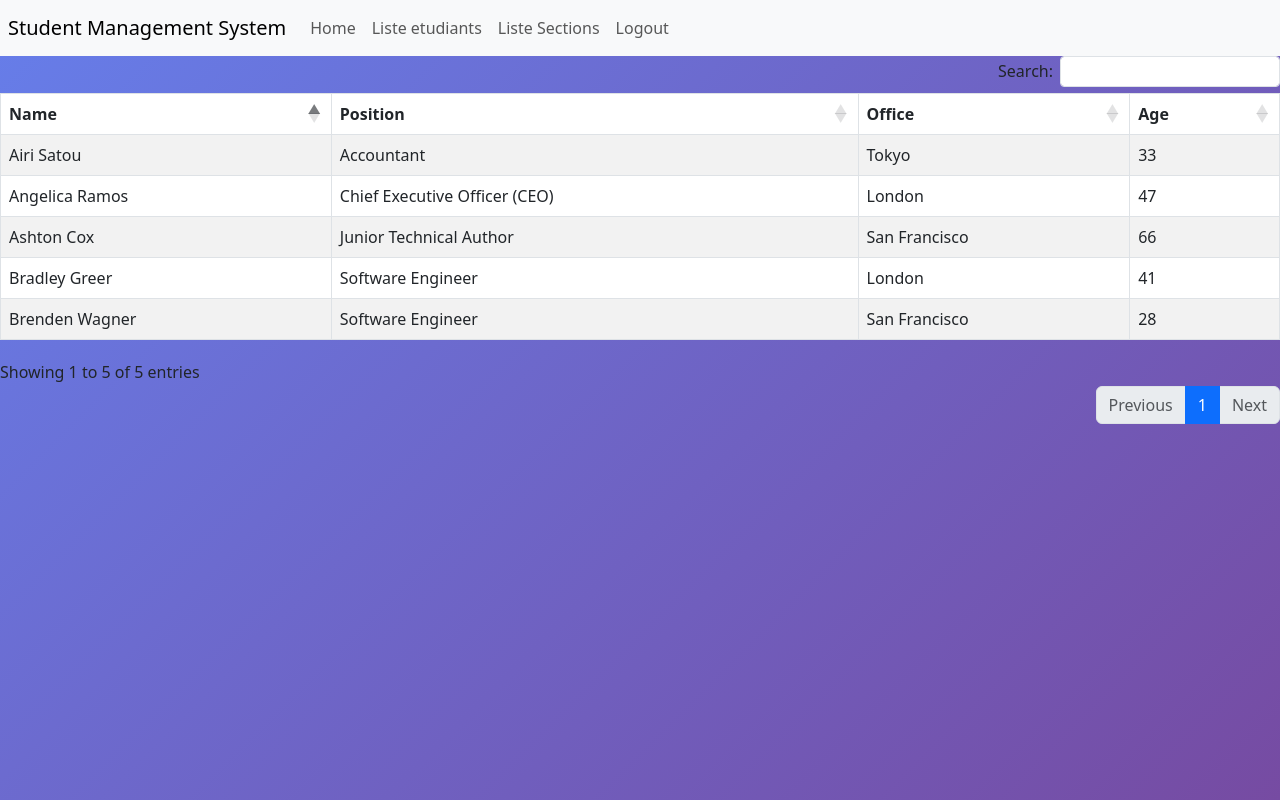
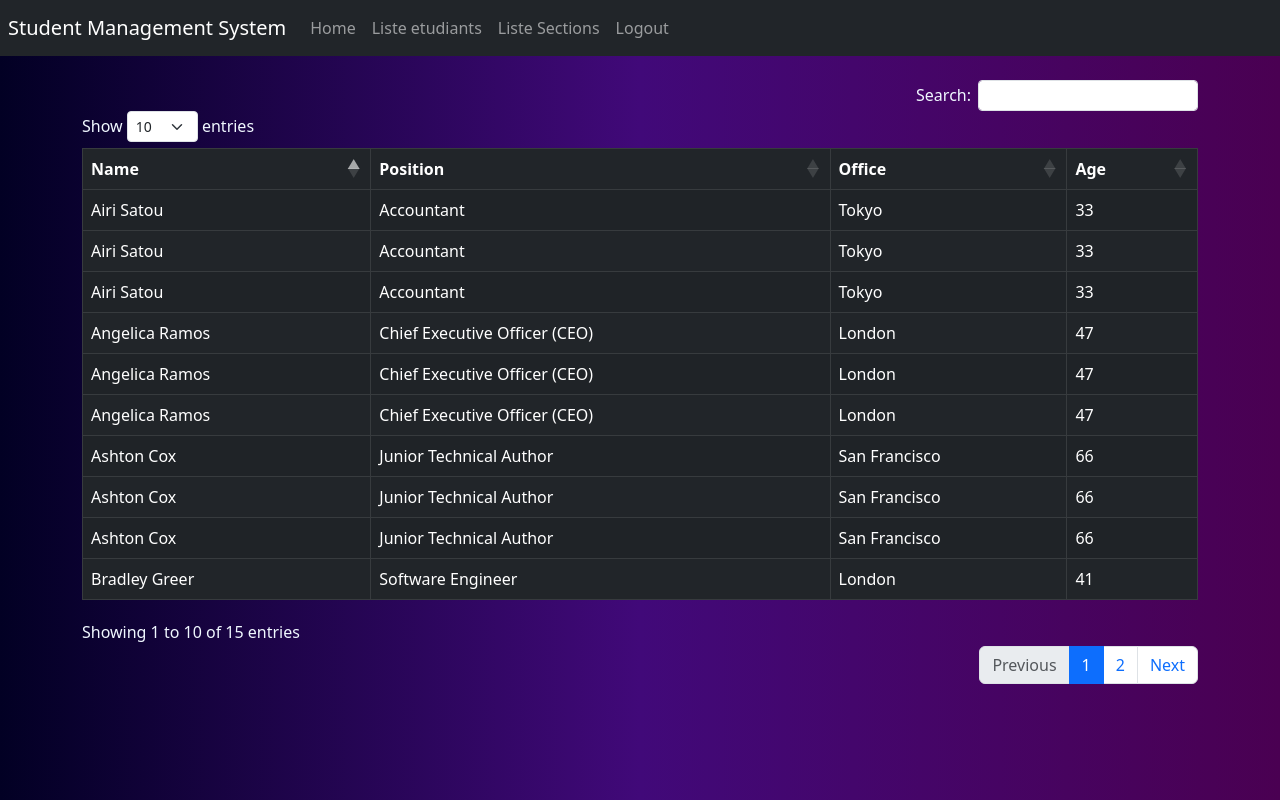
Before and after one commit to MohamedLouayChatti/tp-php-gl2, a PHP site: page /Etudiants.php in a window 1280 px wide. Run offline with PHP 8.4, Linux system fonts and the light colour scheme; some libraries are stand-ins or nearby versions.

Commit message:
Styling of 'Liste des etudiant' page

```diff
--- a/PDO/Etudiants.php
+++ b/PDO/Etudiants.php
@@ -10,7 +10,10 @@
     <title>Document</title>
 </head>
 <body>
-    <table id="example" class="table table-striped table-bordered" style="width:100%">
+    <div class="container my-4">
+        <div class="row">
+            <div class="col">
+                <table id="example" class="table table-striped table-bordered table-dark">
                     <thead>
                         <tr>
                             <th>Name</th>
@@ -50,11 +53,71 @@
                             <td>San Francisco</td>
                             <td>28</td>
                         </tr>
+                        <tr>
+                            <td>Airi Satou</td>
+                            <td>Accountant</td>
+                            <td>Tokyo</td>
+                            <td>33</td>
+                        </tr>
+                        <tr>
+                            <td>Angelica Ramos</td>
+                            <td>Chief Executive Officer (CEO)</td>
+                            <td>London</td>
+                            <td>47</td>
+                        </tr>
+                        <tr>
+                            <td>Ashton Cox</td>
+                            <td>Junior Technical Author</td>
+                            <td>San Francisco</td>
+                            <td>66</td>
+                        </tr>
+                        <tr>
+                            <td>Bradley Greer</td>
+                            <td>Software Engineer</td>
+                            <td>London</td>
+                            <td>41</td>
+                        </tr>
+                        <tr>
+                            <td>Brenden Wagner</td>
+                            <td>Software Engineer</td>
+                            <td>San Francisco</td>
+                            <td>28</td>
+                        </tr>
+                        <tr>
+                            <td>Airi Satou</td>
+                            <td>Accountant</td>
+                            <td>Tokyo</td>
+                            <td>33</td>
+                        </tr>
+                        <tr>
+                            <td>Angelica Ramos</td>
+                            <td>Chief Executive Officer (CEO)</td>
+                            <td>London</td>
+                            <td>47</td>
+                        </tr>
+                        <tr>
+                            <td>Ashton Cox</td>
+                            <td>Junior Technical Author</td>
+                            <td>San Francisco</td>
+                            <td>66</td>
+                        </tr>
+                        <tr>
+                            <td>Bradley Greer</td>
+                            <td>Software Engineer</td>
+                            <td>London</td>
+                            <td>41</td>
+                        </tr>
+                        <tr>
+                            <td>Brenden Wagner</td>
+                            <td>Software Engineer</td>
+                            <td>San Francisco</td>
+                            <td>28</td>
+                        </tr>
                     </tbody>
                 </table>
-
-</body>
-</html>
+            </div>
+        </div>
+    </div>
 
 <?php
 include "fragments/footer.php";
--- a/PDO/Styling/register.css
+++ b/PDO/Styling/register.css
@@ -6,7 +6,7 @@
 }
 
 body {
-    background: linear-gradient(135deg, #667eea 0%, #764ba2 100%);
+    background: linear-gradient(90deg, rgba(2,0,36,1) 0%, rgba(65,9,121,1) 50%, rgba(74,0,82,1) 100%);
     min-height: 100vh;
     display: flex;
     align-items: center;
--- a/PDO/Styling/style.css
+++ b/PDO/Styling/style.css
@@ -1,4 +1,16 @@
 body {
-    background: linear-gradient(135deg, #667eea 0%, #764ba2 100%);
+    background: linear-gradient(90deg, rgba(2,0,36,1) 0%, rgba(65,9,121,1) 50%, rgba(74,0,82,1) 100%);
     min-height: 100vh;
 }
+
+.dataTables_length {
+    color: aliceblue;
+}
+
+.dataTables_filter {
+    color: aliceblue;
+}
+
+.dataTables_info {
+    color: aliceblue;
+}
--- a/PDO/fragments/footer.php
+++ b/PDO/fragments/footer.php
@@ -12,8 +12,12 @@
 <script>
      $(document).ready(function() {
         $('#example').DataTable({
-            dom: 'fBrtip',
-            buttons: ['copy','excel','csv','pdf',]
+            dom: 'Bflrtip',
+            buttons:[{ extend: 'copy', className: 'btn btn-outline-light me-1' },
+                    { extend: 'csv', className: 'btn btn-outline-light me-1' },
+                    { extend: 'excel', className: 'btn btn-outline-light me-1' },
+                    { extend: 'pdf', className: 'btn btn-outline-light me-1' }
+            ]
         });
     });
 </script>
--- a/PDO/fragments/header.php
+++ b/PDO/fragments/header.php
@@ -12,8 +12,8 @@
 
 </head>
 <body>
-  <nav class="navbar navbar-expand-lg navbar-light bg-light px-2">
-    <a class="navbar-brand" href="Home.php">Student Management System</a>
+  <nav class="navbar navbar-expand-lg navbar-dark bg-dark px-2">
+    <a class="navbar-brand text-white" href="Home.php">Student Management System</a>
     <button class="navbar-toggler" type="button" data-bs-toggle="collapse" data-bs-target="#navbarNavDropdown" aria-controls="navbarNavDropdown" aria-expanded="false" aria-label="Toggle navigation">
       <span class="navbar-toggler-icon"></span>
     </button>
```
Lines whose indentation alone changed are shown as unchanged.
